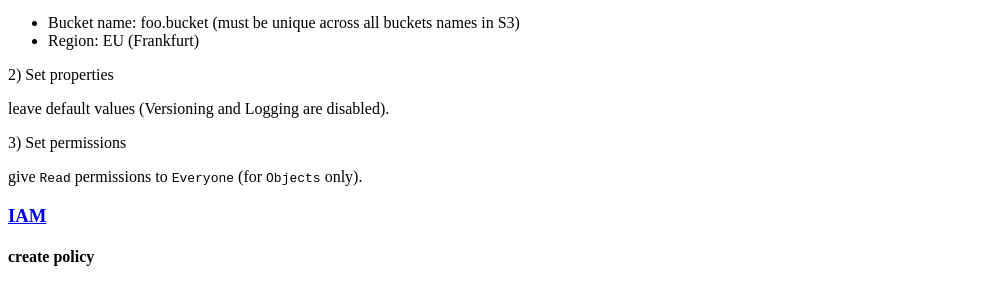
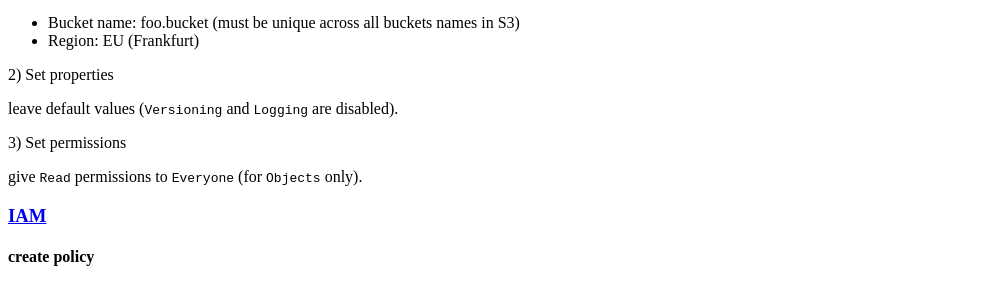
Before and after one commit to tap349/tap349.github.io, a Jekyll site: the page built from _posts/2017-04-06-aws.md, in a window 1280 px wide. Shown: the part 566-854 px from the top of the page, without its empty margins (0-990 px from the left). Built offline with Jekyll 4.4.1, drawn with Linux system fonts in a browser that asks for light colours.

Commit message:
update 2017-04-07_03:26:50

```diff
--- a/_posts/2017-04-06-aws.md
+++ b/_posts/2017-04-06-aws.md
@@ -33,7 +33,7 @@
 
 2) Set properties
 
-leave default values (Versioning and Logging are disabled).
+leave default values (`Versioning` and `Logging` are disabled).
 
 3) Set permissions
 
```
